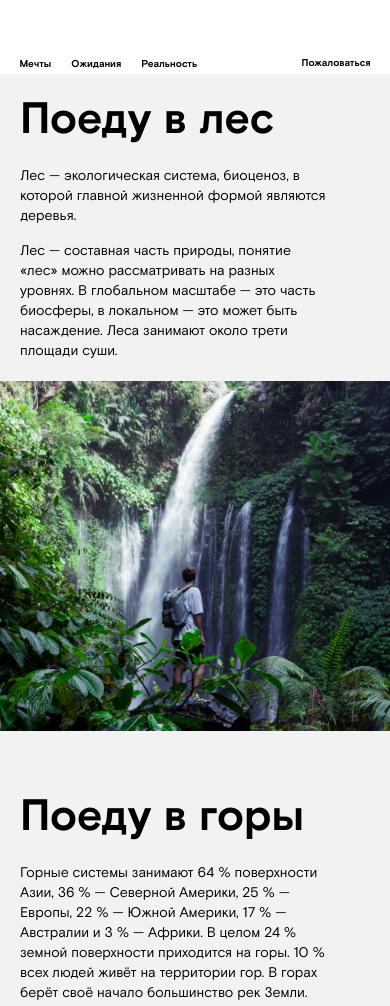
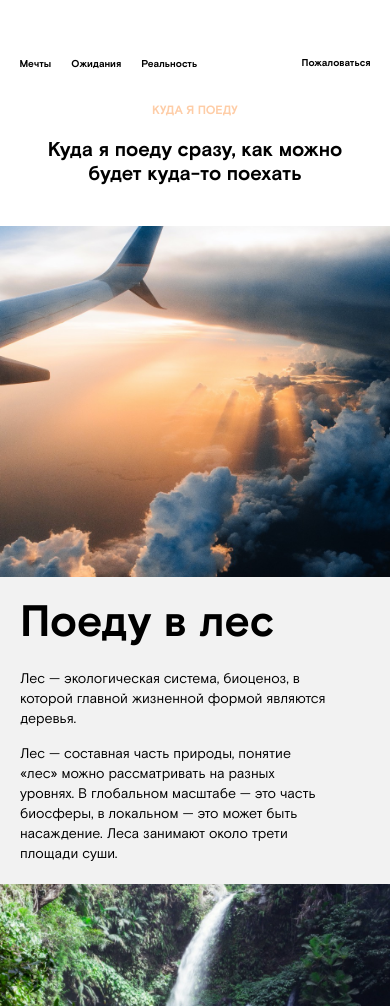
Before and after one commit to maksim-danil/weekend_competition, a plain HTML site: page index.html in a window 390 px wide. Shown: the top 1006 px of the page. Drawn offline with Linux system fonts and the light colour scheme.

Commit message:
intro done

```diff
--- /dev/null
+++ b/blocks/intro/__caption/intro__caption.css
@@ -0,0 +1,14 @@
+.intro__caption {
+    font-size: 39px;
+    font-weight: bold;
+    line-height: 1.2;
+    margin: 0;
+}
+
+@media (max-width: 490px) {
+    .intro__caption {
+        max-width: 90%;
+        font-size: 20px;
+        margin: 0 auto;
+    }
+}
--- /dev/null
+++ b/blocks/intro/__image/intro__image.css
@@ -0,0 +1,14 @@
+.intro__image {
+    width: 400px;
+    height: 400px;
+    margin: 0 auto;
+    object-fit: cover;
+    align-self: self-start;
+}
+
+@media (max-width: 900px) {
+    .intro__image {
+        width: 100%;
+        height: 90vw;
+    }
+}
--- /dev/null
+++ b/blocks/intro/__text/intro__text.css
@@ -0,0 +1,4 @@
+.intro__text {
+    width: 100%;
+    align-self: center;
+}
--- /dev/null
+++ b/blocks/intro/__title/intro__title.css
@@ -0,0 +1,16 @@
+.intro__title {
+    color: #fecda7;
+    font-size: 15px;
+    font-weight: bold;
+    text-transform: uppercase;
+    margin-top: 0;
+    margin-bottom: 35px;
+}
+
+@media (max-width: 490px) {
+    .intro__title {
+        font-size: 12px;
+        max-width: 90%;
+        margin: 0 auto 20px;
+    }
+}
--- /dev/null
+++ b/blocks/intro/intro.css
@@ -0,0 +1,32 @@
+.intro {
+    max-width: 1284px;
+    display: grid;
+    grid-template-columns: 50% 50%;
+    grid-gap: 22px;
+    margin: 90px auto 148px;
+}
+
+@media (max-width: 1439px) {
+    .intro {
+        max-width: 90%;
+    }
+}
+
+@media (max-width: 900px) {
+    .intro {
+        grid-template-columns: 1fr;
+        grid-template-rows: min-content 1fr;
+        grid-gap: 30px;
+        text-align: center;
+        margin: 50px auto;
+    }
+}
+
+@media (max-width: 470px) {
+    .intro {
+        grid-gap: 40px;
+        text-align: center;
+        margin: 30px auto 0;
+        max-width: 100%;
+    }
+}
--- a/blocks/place/__verse/place__verse.css
+++ b/blocks/place/__verse/place__verse.css
@@ -1,3 +1,9 @@
 .place__verse {
     margin-bottom: 70px;
 }
+
+@media (max-width: 1024px) {
+    .place__verse {
+        margin-bottom: 40px;
+    }
+}
--- a/index.html
+++ b/index.html
@@ -20,6 +20,13 @@
         <a href="#" class="header__link" target="_blank">Пожаловаться</a>
     </header>
     <div class="page">
+        <section class="intro body__conteiner">
+            <div class="intro__text">
+                <h2 class="intro__title">куда я поеду</h2>
+                <p class="intro__caption">Куда я поеду сразу, как можно будет куда-то поехать</p>
+            </div>
+            <img src="./images/intro-image.jpeg" class="intro__image"/>
+        </section>
         <section class="places">
             <article class="place">
                 <h2 class="place__title">
--- a/pages/index.css
+++ b/pages/index.css
@@ -24,3 +24,11 @@
 @import url(../blocks/place/__text/place__text.css);
 @import url(../blocks/place/__image/place__image.css);
 @import url(../blocks/place/__verse/place__verse.css);
+
+  /* intro  */
+
+@import url(../blocks/intro/intro.css);
+@import url(../blocks/intro/__title/intro__title.css);
+@import url(../blocks/intro/__caption/intro__caption.css);
+@import url(../blocks/intro/__image/intro__image.css);
+@import url(../blocks/intro/__text/intro__text.css);
```
